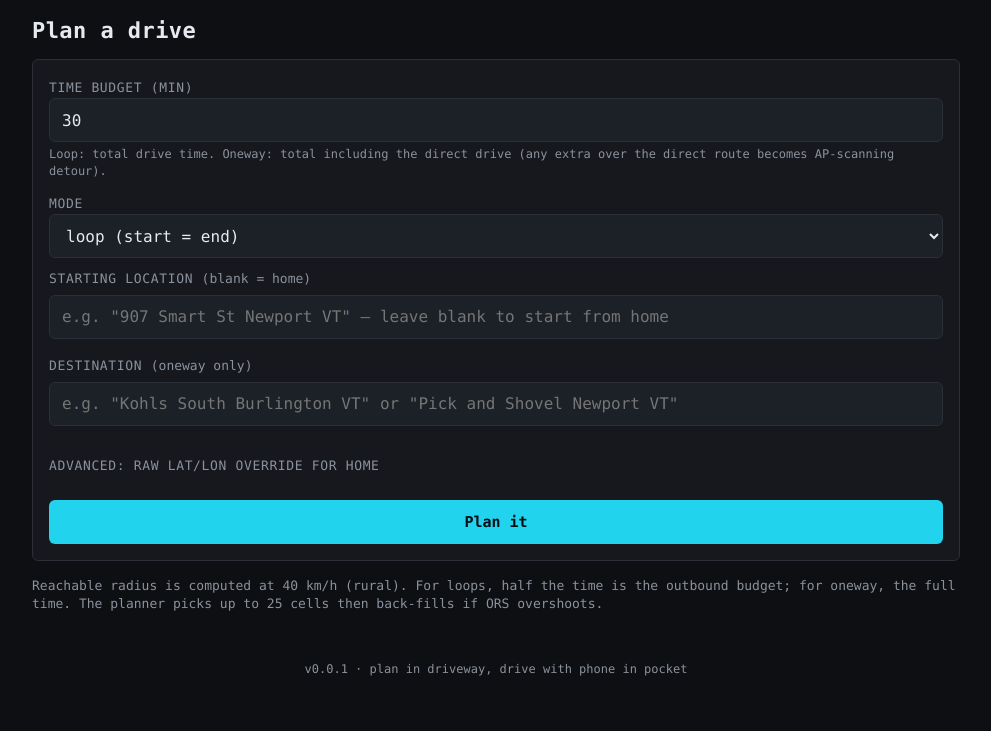
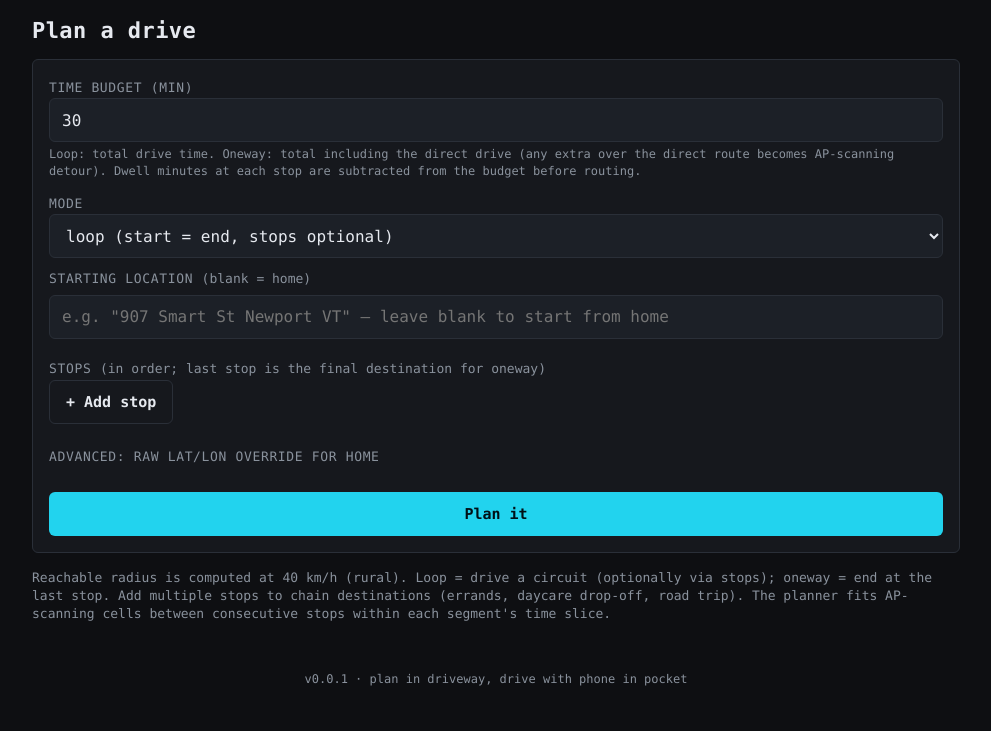
Before and after one commit to DarkHorse-InfoSec/warroute, a FastAPI app: page /plan in a window 1280 px wide. Shown: the part 69-800 px from the top of the page, without its empty margins (144-1135 px from the left). Run offline with FastAPI, Linux system fonts and the light colour scheme; some libraries are stand-ins or nearby versions.

Commit message:
feat(web): phase 6a part 2 - /plan multi-stop form + result rendering
Adds the user-visible multi-stop UI on top of the backend from cc30eff.

Form (plan_form.html):
- Replaces the single 'Destination' geocode-field with a 'Stops' section: an
  empty #stops-list div + '+ Add stop' button. Each row is cloned from a
  hidden <template> with its own geocoder type-ahead, dwell-minutes input, and
  X remove button.
- Pre-submit JS packs each row's hidden lat/lon and dwell into a single
  name='stops' value formatted 'lat,lon[:dwell_min]' (matching the CLI
  --stop format). Empty rows are dropped before post.
- Re-used the existing .geocode-field machinery: the per-stop type-ahead uses
  the same HTMX /plan/geocode endpoint as the start field; warrouteSelectGeocode
  detects stop rows (no data-field attr, has .stop-row class) and dispatches
  to a stop-specific selector that updates the row's hidden payload.

POST handler (plan.py):
- New 'stops: list[str]' Form param. Parses each 'lat,lon[:dwell]' into a
  Stop object.
- Legacy 'destination' / 'destination_query' fields still honored when no
  stops[] submitted, so old client integrations keep working.
- Oneway with zero stops now errors with a clearer 'needs at least one stop'
  message.

Result page (plan_result.html):
- New 'Stops' section listing the user-specified stops (label, lat/lon, dwell)
  separately from the wardriving cells table. Only renders when there's >1
  stop, so single-stop oneway and pure loops look exactly like before.

Tests:
- test_plan_form_has_start_search_box: form now references #stops-list +
  #add-stop-btn + #stop-row-template instead of the old destination block.
- test_plan_form_has_geocode_search_box: now asserts class='stop-query' is
  present in the template (where the type-ahead lives post-Phase 6a).
- New test_plan_post_accepts_stops_form_list: 2-stop oneway POST returns 200
  + 'Plan #', exercising the parse path end to end.

195 tests pass, ruff + mypy clean.

```diff
--- a/warroute/web/routes/plan.py
+++ b/warroute/web/routes/plan.py
@@ -62,6 +62,7 @@ async def post_plan(
     home_lon: Annotated[float | None, Form()] = None,
     destination: Annotated[str | None, Form()] = None,
     destination_query: Annotated[str | None, Form()] = None,
+    stops: Annotated[list[str] | None, Form()] = None,
 ) -> HTMLResponse:
     settings = get_settings()
     if mode not in ("loop", "oneway"):
@@ -107,53 +108,79 @@ async def post_plan(
         start_lat = home_lat if home_lat is not None else settings.home_lat
         start_lon = home_lon if home_lon is not None else settings.home_lon
 
-    dest_lat: float | None = None
-    dest_lon: float | None = None
+    # Resolve STOPS. New canonical path: `stops` form list contains zero or more
+    # entries shaped "lat,lon" or "lat,lon:dwell_min". Legacy fallback: `destination`
+    # / `destination_query` populate a single stop when no `stops` were submitted.
+    stops_for_request: list[Stop] = []
+    if stops:
+        for raw in stops:
+            raw = (raw or "").strip()
+            if not raw:
+                continue
+            try:
+                latlon, _, dwell_s = raw.partition(":")
+                lat_s, lon_s = latlon.split(",", 1)
+                stops_for_request.append(
+                    Stop(
+                        lat=float(lat_s),
+                        lon=float(lon_s),
+                        dwell_min=int(dwell_s) if dwell_s else 0,
+                    )
+                )
+            except (ValueError, TypeError) as exc:
+                logger.warning("Ignoring malformed stop %r: %s", raw, exc)
+
+    # Legacy destination field: only honored when no stops[] were submitted.
     resolved_destination_label: str | None = None
-    if mode == "oneway":
-        # Path 1: hidden field populated by the type-ahead JS ("lat,lon").
+    if not stops_for_request and mode == "oneway":
+        legacy_lat: float | None = None
+        legacy_lon: float | None = None
         if destination and "," in destination:
             try:
                 lat_s, lon_s = destination.split(",", 1)
-                dest_lat = float(lat_s)
-                dest_lon = float(lon_s)
+                legacy_lat = float(lat_s)
+                legacy_lon = float(lon_s)
             except ValueError:
-                dest_lat = None
-                dest_lon = None
-        # Path 2: user typed but didn't tap a result (or hidden parse failed) —
-        # resolve the typed text via geocoder and use the first hit. Focus bias
-        # on the resolved start so "Pizza Hut" near origin ranks above globally.
-        if (dest_lat is None or dest_lon is None) and destination_query and destination_query.strip():
+                legacy_lat = None
+                legacy_lon = None
+        if (legacy_lat is None or legacy_lon is None) and destination_query and destination_query.strip():
             focus = Waypoint(lat=start_lat, lon=start_lon)
             try:
                 async with OrsClient() as ors:
                     hits = await ors.geocode(destination_query.strip(), focus=focus, size=1)
                 if hits:
-                    dest_lat = hits[0].lat
-                    dest_lon = hits[0].lon
+                    legacy_lat = hits[0].lat
+                    legacy_lon = hits[0].lon
                     resolved_destination_label = hits[0].label or hits[0].name
             except OrsError as exc:
-                logger.warning("destination geocode fallback failed for %r: %s", destination_query, exc)
-        if dest_lat is None or dest_lon is None:
-            return render(
-                request,
-                "plan_form.html",
-                defaults={
-                    "duration_min": duration_min,
-                    "home_lat": home_lat or settings.home_lat,
-                    "home_lon": home_lon or settings.home_lon,
-                },
-                error=(
-                    "oneway mode needs a destination - type a place name and tap a match,"
-                    " or paste 'lat,lon' coordinates"
-                ),
+                logger.warning(
+                    "destination geocode fallback failed for %r: %s", destination_query, exc
+                )
+        if legacy_lat is not None and legacy_lon is not None:
+            stops_for_request.append(
+                Stop(lat=legacy_lat, lon=legacy_lon, label=resolved_destination_label)
             )
 
-    stops_for_request: list[Stop] = []
-    if mode == "oneway" and dest_lat is not None and dest_lon is not None:
-        stops_for_request.append(
-            Stop(lat=dest_lat, lon=dest_lon, label=resolved_destination_label)
+    if mode == "oneway" and not stops_for_request:
+        return render(
+            request,
+            "plan_form.html",
+            defaults={
+                "duration_min": duration_min,
+                "home_lat": home_lat or settings.home_lat,
+                "home_lon": home_lon or settings.home_lon,
+            },
+            error=(
+                "oneway mode needs at least one stop - type an address and tap a match,"
+                " or paste 'lat,lon' coordinates"
+            ),
         )
+
+    # The final stop is the canonical "destination" for back-compat hooks (direct
+    # leg precheck, GMaps URL). Multi-stop plans have multiple intermediate stops
+    # before this one; single-stop / legacy plans just have this one.
+    dest_lat = stops_for_request[-1].lat if stops_for_request else None
+    dest_lon = stops_for_request[-1].lon if stops_for_request else None
 
     req = PlanRequest(
         home_lat=start_lat,
--- a/warroute/web/templates/plan_form.html
+++ b/warroute/web/templates/plan_form.html
@@ -7,22 +7,23 @@
   <div class="flash error">{{ error }}</div>
 {% endif %}
 
-<form class="stack" method="post" action="/plan">
+<form class="stack" method="post" action="/plan" id="plan-form">
   <div>
     <label for="duration_min">Time budget (min)</label>
     <input id="duration_min" name="duration_min" type="number" min="10" max="480" step="5"
            value="{{ defaults.duration_min }}" required />
     <span class="muted" style="font-size: 12px; display: block; margin-top: 0.25rem;">
       Loop: total drive time. Oneway: total including the direct drive
-      (any extra over the direct route becomes AP-scanning detour).
+      (any extra over the direct route becomes AP-scanning detour). Dwell minutes
+      at each stop are subtracted from the budget before routing.
     </span>
   </div>
 
   <div>
     <label for="mode">Mode</label>
     <select id="mode" name="mode">
-      <option value="loop" selected>loop (start = end)</option>
-      <option value="oneway">oneway (start &gt; destination)</option>
+      <option value="loop" selected>loop (start = end, stops optional)</option>
+      <option value="oneway">oneway (start &gt; final stop)</option>
     </select>
   </div>
 
@@ -53,31 +54,15 @@
     </div>
   </div>
 
-  <div class="geocode-field" data-field="destination">
-    <label for="destination_query">Destination <span class="muted">(oneway only)</span></label>
-
-    <input id="destination_query"
-           name="destination_query"
-           type="search"
-           placeholder='e.g. "Kohls South Burlington VT" or "Pick and Shovel Newport VT"'
-           hx-get="/plan/geocode"
-           hx-trigger="keyup changed delay:300ms, search"
-           hx-target="#destination-hits"
-           autocomplete="off"
-           inputmode="search" />
-
-    <div id="destination-hits" class="geocode-results"></div>
-
-    <input type="hidden" id="destination" name="destination" value="" />
-
-    <div id="destination-chosen" class="chosen-chip" hidden>
-      <span class="chip-pin" aria-hidden="true">PIN</span>
-      <span id="destination-chosen-label" class="chip-label"></span>
-      <button type="button"
-              class="chip-clear"
-              onclick="warrouteClearGeocode('destination')"
-              aria-label="Clear destination">change</button>
-    </div>
+  <div id="stops-section">
+    <label>Stops <span class="muted">(in order; last stop is the final destination for oneway)</span></label>
+    <div id="stops-list"></div>
+    <button type="button" id="add-stop-btn" class="btn secondary" onclick="warrouteAddStop()">
+      + Add stop
+    </button>
+    {% if oneway_required_stop_message %}
+      <div class="flash error" style="margin-top: 0.5rem;">{{ oneway_required_stop_message }}</div>
+    {% endif %}
   </div>
 
   <details>
@@ -97,10 +82,37 @@
   <button type="submit">Plan it</button>
 </form>
 
+<template id="stop-row-template">
+  <div class="stop-row geocode-field">
+    <div class="stop-row-header">
+      <span class="stop-number">Stop <span class="stop-index">__I__</span></span>
+      <button type="button" class="stop-remove" aria-label="Remove stop"
+              onclick="warrouteRemoveStop(this)">X</button>
+    </div>
+    <input class="stop-query"
+           type="search"
+           placeholder='e.g. "Daycare on Coventry St" or "44.96,-72.19"'
+           hx-get="/plan/geocode"
+           hx-trigger="keyup changed delay:300ms, search"
+           autocomplete="off"
+           inputmode="search" />
+    <div class="geocode-results stop-hits"></div>
+    <input class="stop-payload" type="hidden" name="stops" value="" />
+    <div class="stop-chosen chosen-chip" hidden>
+      <span class="chip-pin" aria-hidden="true">PIN</span>
+      <span class="stop-chosen-label chip-label"></span>
+      <button type="button" class="chip-clear"
+              onclick="warrouteClearStop(this)"
+              aria-label="Clear stop">change</button>
+    </div>
+    <label class="stop-dwell-label">Dwell (min)
+      <input class="stop-dwell" type="number" min="0" max="240" step="1" value="0" />
+    </label>
+  </div>
+</template>
+
 <script>
-// Generic helpers shared by all .geocode-field blocks (start, destination, ...).
-// Each block has data-field="<name>" on the wrapper; hidden input id=name; visible
-// input id=name+"_query"; chip parts use name+"-chosen"/-label/-hits ids.
+// Generic helpers shared by all .geocode-field blocks (start, ...).
 function warrouteSelectGeocode(btn) {
   var fieldEl = btn.closest('.geocode-field');
   if (!fieldEl) { return; }
@@ -108,6 +120,12 @@ function warrouteSelectGeocode(btn) {
   var lat = btn.dataset.lat;
   var lon = btn.dataset.lon;
   var label = btn.dataset.label || (lat + "," + lon);
+
+  // Stop rows have no data-field and use class-based selectors.
+  if (!name && fieldEl.classList.contains('stop-row')) {
+    warrouteStopSelectGeocode(fieldEl, lat, lon, label);
+    return;
+  }
   document.getElementById(name).value = lat + "," + lon;
   document.getElementById(name + "-chosen-label").textContent = label;
   document.getElementById(name + "-chosen").hidden = false;
@@ -123,10 +141,85 @@ function warrouteClearGeocode(name) {
   q.focus();
   document.getElementById(name + "-hits").innerHTML = "";
 }
+
+// Stop list management. Stops are 1-indexed in the UI; the form posts name="stops"
+// values formatted as "lat,lon[:dwell_min]" matching the CLI's --stop flag.
+function warrouteRenumberStops() {
+  var rows = document.querySelectorAll('#stops-list .stop-row');
+  rows.forEach(function (row, i) {
+    var idx = i + 1;
+    var label = row.querySelector('.stop-index');
+    if (label) { label.textContent = String(idx); }
+    var hitsId = "stop-hits-" + idx;
+    var resultsEl = row.querySelector('.stop-hits');
+    if (resultsEl) {
+      resultsEl.id = hitsId;
+    }
+    var queryEl = row.querySelector('.stop-query');
+    if (queryEl) {
+      queryEl.setAttribute('hx-target', '#' + hitsId);
+    }
+  });
+}
+function warrouteAddStop() {
+  var tpl = document.getElementById('stop-row-template');
+  var clone = tpl.content.firstElementChild.cloneNode(true);
+  document.getElementById('stops-list').appendChild(clone);
+  warrouteRenumberStops();
+  if (window.htmx) { htmx.process(clone); }
+  var input = clone.querySelector('.stop-query');
+  if (input) { input.focus(); }
+}
+function warrouteRemoveStop(btn) {
+  var row = btn.closest('.stop-row');
+  if (row && row.parentNode) { row.parentNode.removeChild(row); }
+  warrouteRenumberStops();
+}
+function warrouteStopSelectGeocode(row, lat, lon, label) {
+  row.querySelector('.stop-payload').value = lat + "," + lon;
+  row.querySelector('.stop-chosen-label').textContent = label;
+  row.querySelector('.stop-chosen').hidden = false;
+  row.querySelector('.stop-query').hidden = true;
+  var hits = row.querySelector('.stop-hits');
+  if (hits) { hits.innerHTML = ""; }
+}
+function warrouteClearStop(btn) {
+  var row = btn.closest('.stop-row');
+  if (!row) { return; }
+  row.querySelector('.stop-payload').value = "";
+  row.querySelector('.stop-chosen').hidden = true;
+  var q = row.querySelector('.stop-query');
+  q.hidden = false;
+  q.value = "";
+  q.focus();
+  var hits = row.querySelector('.stop-hits');
+  if (hits) { hits.innerHTML = ""; }
+}
+
+// Before submit: pack dwell minutes into the hidden "stops" payload as
+// "lat,lon" or "lat,lon:dwell_min". Empty rows (no lat/lon chosen) are dropped.
+document.getElementById('plan-form').addEventListener('submit', function () {
+  var rows = document.querySelectorAll('#stops-list .stop-row');
+  rows.forEach(function (row) {
+    var payloadEl = row.querySelector('.stop-payload');
+    var dwellEl = row.querySelector('.stop-dwell');
+    if (!payloadEl.value) {
+      // Strip the row's payload field so empty rows don't post.
+      payloadEl.removeAttribute('name');
+      return;
+    }
+    var dwell = parseInt(dwellEl.value, 10) || 0;
+    if (dwell > 0) {
+      payloadEl.value = payloadEl.value + ":" + dwell;
+    }
+  });
+});
 </script>
 
 <p style="color: var(--muted); font-size: 13px; margin-top: 1rem;">
-  Reachable radius is computed at 40 km/h (rural). For loops, half the time is the outbound budget;
-  for oneway, the full time. The planner picks up to 25 cells then back-fills if ORS overshoots.
+  Reachable radius is computed at 40 km/h (rural). Loop = drive a circuit (optionally
+  via stops); oneway = end at the last stop. Add multiple stops to chain destinations
+  (errands, daycare drop-off, road trip). The planner fits AP-scanning cells between
+  consecutive stops within each segment's time slice.
 </p>
 {% endblock %}
```
Also changed, not shown: tests/unit/test_web.py (+59 -5 lines), warroute/web/templates/plan_result.html (+25 -0 lines).
